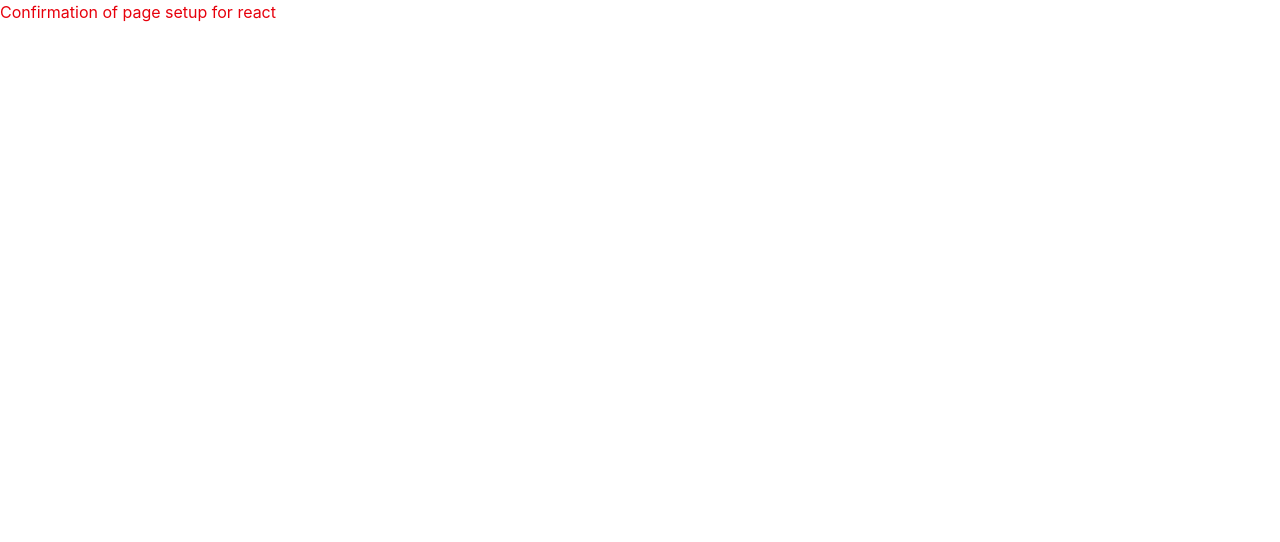
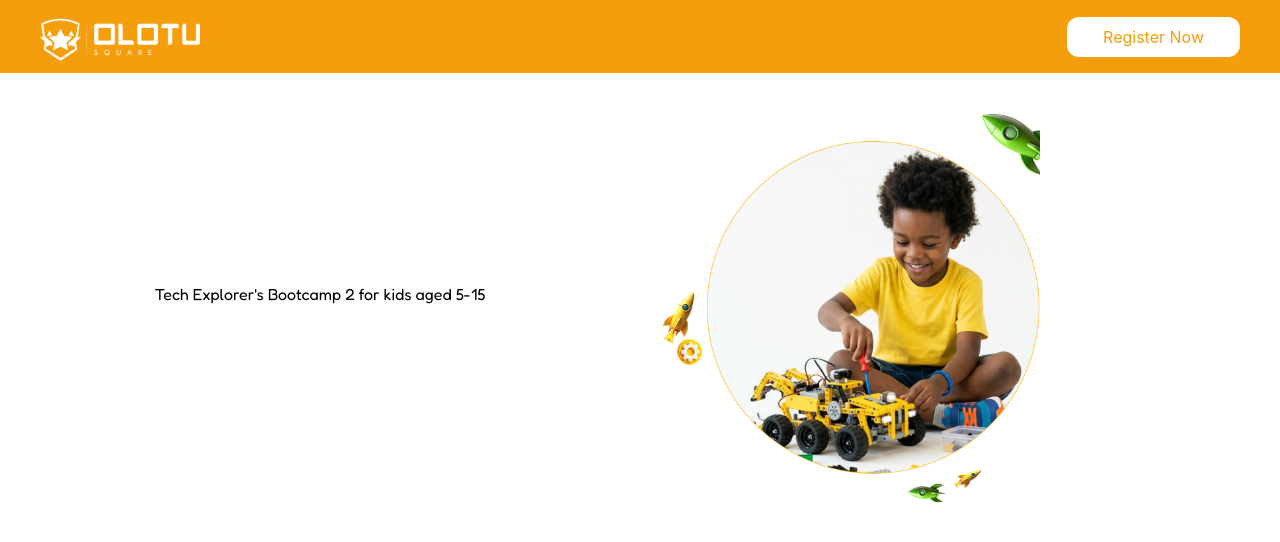
Before and after one commit to clementugomaliki-cpu/tech-explorer, a React (Vite) app: page / in a window 1280 px wide. Shown: the top 542 px of the page. Built offline with nearby package versions, Linux system fonts and the light colour scheme.

Commit message:
imported fredoka and fredoka-one fonts

```diff
--- a/index.html
+++ b/index.html
@@ -4,6 +4,9 @@
     <meta charset="UTF-8" />
     <link rel="icon" type="image/svg+xml" href="/favicon.svg" />
     <meta name="viewport" content="width=device-width, initial-scale=1.0" />
+    <link rel="preconnect" href="https://fonts.googleapis.com">
+
+    <link href="https://fonts.googleapis.com/css2?family=Fredoka:wght@300;400;500;600;700&family=Fredoka+One&display=swap" rel="stylesheet" />
     <title>tech-explorer</title>
   </head>
   <body>
--- a/src/App.jsx
+++ b/src/App.jsx
@@ -1,9 +1,24 @@
 import React from 'react'
+import logo from "./images/olotuLogo.png";
+import profileImage from "./images/right-grid-boy-photo.png"
 
 function App() {
   return (
     <div>
-      <h2 className='text-red-600'>Confirmation of page setup for react</h2>
+      <div className='bg-[#F59E0B] flex justify-between items-center'>
+        <div>
+          <img src={logo} alt="olotu square logo" className='w-50 py-3 pl-10'/>
+        </div>
+        <button className='bg-white text-[#F59E0B] mr-10 px-9 cursor-pointer rounded-xl h-10'>Register Now</button>
+      </div>
+      <div className='grid grid-cols-2'>
+        <div className='flex items-center justify-center'>
+         <p className='font-fredoka'>Tech Explorer's Bootcamp 2 <span>for kids aged 5-15</span></p>
+        </div>
+        <div>
+          <img src={profileImage} alt="boy with toys" className='w-100'/>
+        </div>
+      </div>
     </div>
   )
 }
--- a/src/index.css
+++ b/src/index.css
@@ -1 +1,6 @@
 @import "tailwindcss";
+
+@theme {
+  --font-fredoka: "Fredoka", sans-serif;
+  --font-fredoka-one: "Fredoka One", sans-serif;
+}
```
Also changed, not shown: src/images/olotuLogo.png (added), src/images/right-grid-boy-photo.png (added).
